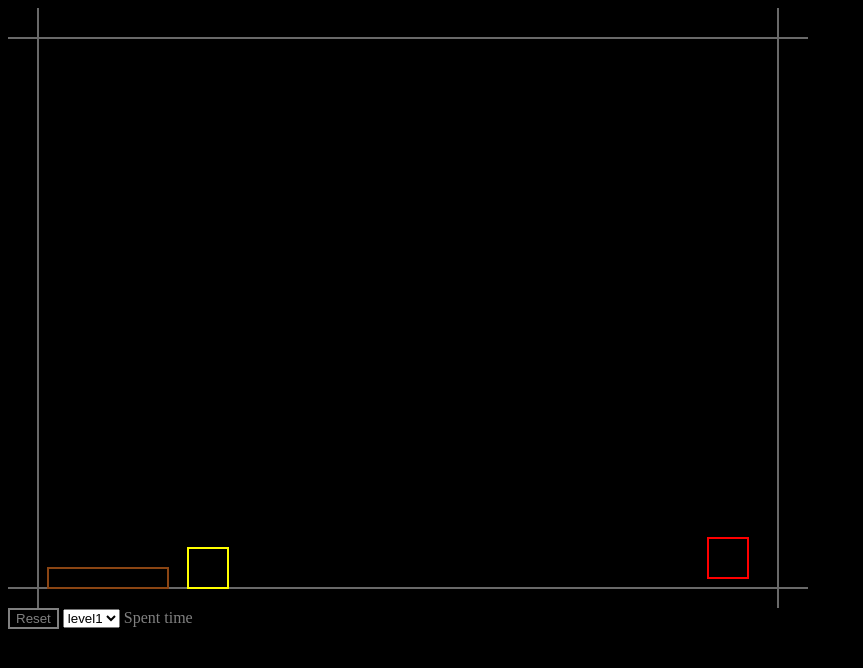
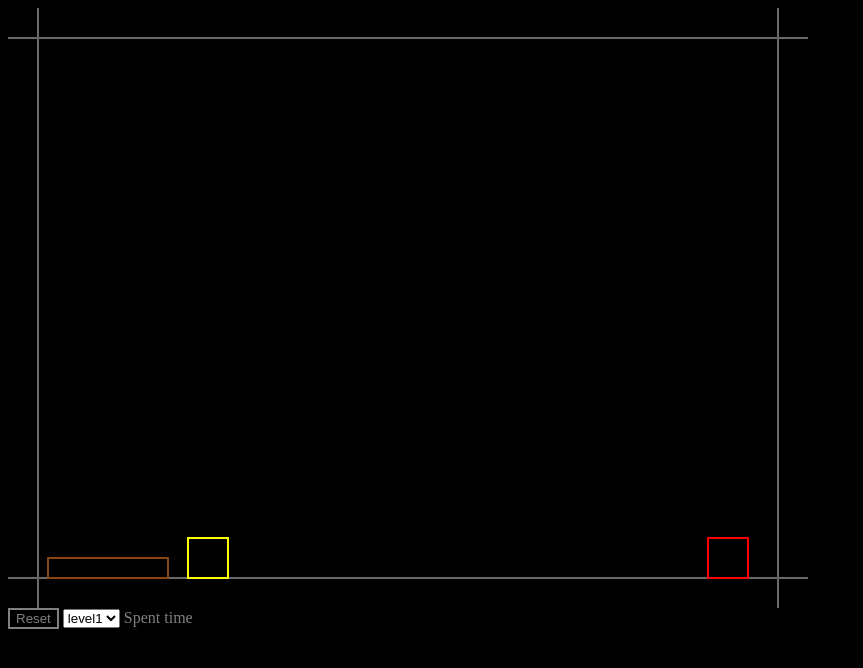
Before and after one commit to Darkborderman/24puzzles, a website: page index.html in a window 1280 px wide. Both pictures are taken after a click on the button "Reset". Shown: the whole page, without its empty margins (0-863 px from the left). Drawn offline with nearby package versions, Linux system fonts and the light colour scheme.

Commit message:
==Refactor function and world render== move some variable declearation from global to blocks Refactor world render-related function to constructor

```diff
--- a/static/js/config.js
+++ b/static/js/config.js
@@ -22,6 +22,8 @@ let Config={
         element:document.getElementById('game'),
     },
     frame:{
+        offset:10,
+        thickness:60,
         setting:{
             isStatic: true,
             render:{
--- a/static/js/game.js
+++ b/static/js/game.js
@@ -18,13 +18,11 @@ let engine = Engine.create();
 world = engine.world;
 engine.world.gravity=Config.engine.gravity;
 
+// run the engine
+Engine.run(engine);
+
 //create world render
 let render=null;
-let mouseConstraint=null;
-let player=null,endPoint=null;
-
-// run the engine
-Engine.run(engine);
 
 function gameStart() {
     //Detect the world has been generated or not
@@ -36,34 +34,36 @@ function gameStart() {
         isFinish:false,
     };
 
+    //game render
     worldRender();
 
     let currentLevel=Level[Config.level];
     levelGenerate(currentLevel);
 
-    //detect game end or not
+    let player=new playerGenerate(currentLevel);
+    let endPoint=new endPointGenerate(currentLevel);
+    let mouseConstraint=new mouseGenerate(render);
+
+    //game event detect
     Events.on(engine, 'collisionStart', function(event) {
         let pairs = event.pairs;
 
-        for (let i = 0, j = pairs.length; i != j; ++i) {
+        for (let i=0, j=pairs.length;i!=j;++i){
             let pair = pairs[i];
             if (pair.bodyA === endPoint&&pair.bodyB===player) {
-                let endDate   = new Date();
                 pair.bodyA.render.strokeStyle = 'white';
-                audio.play();
                 gameFinish(Time);
-
             }
             else if (pair.bodyB === endPoint&&pair.bodyA===player) {
-                let endDate   = new Date();
                 pair.bodyB.render.strokeStyle = 'white';
-                audio.play();
                 gameFinish(Time);
             }
         }
     });
 
     //Player can drag any non-static object except main character
+    //TODO <- detect object movable by additional properties
+    //may change arch to body.setting.canDrag=true/false
     Events.on(mouseConstraint, 'startdrag', function(event){
         if(event.body.label=='player'){
             event.body.isStatic=true;
@@ -78,40 +78,43 @@ function gameStart() {
 
 function gameReset(){
     if(render==null) return;
-    Matter.Render.stop(render);
+    Render.stop(render);
     render.canvas.remove();
     render.canvas = null;
     render.context = null;
     render.textures = {};
     render=null;
 
-    Matter.World.clear(engine.world);
-    Matter.Engine.clear(engine);
+    World.clear(engine.world);
+    Engine.clear(engine);
     gameStart();
 }
 
 function gameFinish(Time){
-    Time.endDate=new Date();
+    audio.play();
     if(!Time.isFinish)
     {
+        Time.endDate=new Date();
         let elapsedTime=(Time.endDate.getTime() - Time.startDate.getTime()) / 1000;
         document.getElementById('time').innerHTML='Spent time: '+elapsedTime+' seconds';
         Time.isFinish=true;
     }
 }
 
-//Use event listener to replace inline HTML
+//Start game when web is ready
 document.addEventListener('DOMContentLoaded',function(){
     document.getElementById('reset').addEventListener('click',function(){
         document.getElementById('time').innerHTML='Spent time';
         gameReset();
     });
     document.getElementById('time').innerHTML='Spent time';
-    Config.level = document.getElementById('selection').value;
+    Config.level=document.getElementById('selection').value;
     gameStart();
 });
+
+//Reset game when changing the level
 document.getElementById('selection').addEventListener('change',function(){
-    Config.level = document.getElementById('selection').value;
+    Config.level=document.getElementById('selection').value;
     document.getElementById('time').innerHTML='Spent time';
     gameReset();
 });
--- a/static/js/render.js
+++ b/static/js/render.js
@@ -6,54 +6,13 @@ function worldRender(){
         options: Config.render.option,
     });
     Render.run(render);
-
-    let mouse = Mouse.create(render.canvas);
-    mouseConstraint = MouseConstraint.create(engine, {
-        mouse: mouse,
-        constraint: Config.mouse.setting,
-    });
-    World.add(world, mouseConstraint);
 }
 
 //Generage world level
 function levelGenerate(currentLevel){
 
     //create world frame
-
-    let frameData=currentLevel.frame;
-
-    let frame={
-        up:Bodies.rectangle(400, 0, 810, 60, Config.frame.setting),
-        down:Bodies.rectangle(400, 610, 810, 60, Config.frame.setting),
-        left:Bodies.rectangle(0,300,60,610, Config.frame.setting),
-        right:Bodies.rectangle(800, 300, 60, 610, Config.frame.setting),
-    }
-    for(frameDirection in frameData)
-    {
-        if(frameData[frameDirection]==true)
-            World.add(world,frame[frameDirection]);
-    }
-
-    //Create player and endpoint
-    if(currentLevel.player.type==='rectangle'){
-        player=Bodies.rectangle(
-            currentLevel.player.position.x,
-            currentLevel.player.position.y,
-            currentLevel.player.size.width,
-            currentLevel.player.size.height,
-            Config.player.setting);
-    }
-    World.add(world,player);
-
-    if(currentLevel.endPoint.type==='rectangle'){
-        endPoint=Bodies.rectangle(
-            currentLevel.endPoint.position.x,
-            currentLevel.endPoint.position.y,
-            currentLevel.endPoint.size.width,
-            currentLevel.endPoint.size.height,
-            Config.endPoint.setting);
-    }
-    World.add(world,endPoint);
+    frameGenerage(currentLevel);
 
     //get level data
     let rectData=currentLevel.rectangle;
@@ -112,8 +71,158 @@ function levelGenerate(currentLevel){
         );
         World.add(world,triChild);
     }
+
+    //create other bodies
+
+    /*
+    rectangle={
+        position:{
+            x:x,
+            y:x
+        }
+        size:{
+            width:x,
+            heightx,
+        }
+        option:{
+            isStatic:true,
+            render:Config.body.static.render, <-maybe use if to select render
+        }
+    }
+    */
+
     //TODO
     //create world's constraint by world.bodies
     //console.log(world.bodies);
     //Set different method for player and endpoint generate
+
 }
+
+function frameGenerage(currentLevel)
+{
+    //generate world frame
+    let frame={
+        up:Bodies.rectangle(
+            Config.canvas.width/2,
+            0,
+            Config.canvas.width+Config.frame.offset,
+            Config.frame.thickness,
+            Config.frame.setting),
+        down:Bodies.rectangle(
+            Config.canvas.width/2,
+            Config.canvas.height,
+            Config.canvas.width+Config.frame.offset,
+            Config.frame.thickness,
+            Config.frame.setting),
+        left:Bodies.rectangle(
+            0,
+            Config.canvas.height/2,
+            Config.frame.thickness,
+            Config.canvas.height+Config.frame.offset,
+            Config.frame.setting),
+        right:Bodies.rectangle(
+            Config.canvas.width,
+            Config.canvas.height/2,
+            Config.frame.thickness,
+            Config.canvas.height+Config.frame.offset,
+            Config.frame.setting),
+    };
+
+    //add frame to the world according to the setting
+    let frameData=currentLevel.frame;
+    for(frameDirection in frameData)
+    {
+        if(frameData[frameDirection]==true)
+            World.add(world,frame[frameDirection]);
+    }
+}
+
+function playerGenerate(currentLevel)
+{
+    if(currentLevel.player.type==='rectangle'){
+        player=Bodies.rectangle(
+            currentLevel.player.position.x,
+            currentLevel.player.position.y,
+            currentLevel.player.size.width,
+            currentLevel.player.size.height,
+            Config.player.setting);
+    }
+    if(currentLevel.player.type==='circle'){
+        player=Bodies.circle(
+            currentLevel.player.position.x,
+            currentLevel.player.position.y,
+            currentLevel.player.radius,
+            Config.player.setting);
+    }
+    if(currentLevel.player.type==='polygon'){
+        player=Bodies.polygon(
+            currentLevel.player.position.x,
+            currentLevel.player.position.y,
+            currentLevel.player.sides,
+            currentLevel.player.radius,
+            Config.player.setting);
+    }
+    if(currentLevel.player.type==='trapezoid')
+    {
+        player=Bodies.trapezoid(
+            currentLevel.player.position.x,
+            currentLevel.player.position.y,
+            currentLevel.player.size.width,
+            currentLevel.player.size.height,
+            currentLevel.player.slope,
+            Config.player.setting);
+    }
+
+    World.add(world,player);
+    return player;
+}
+
+function endPointGenerate(currentLevel)
+{
+    if(currentLevel.endPoint.type==='rectangle'){
+        endPoint=Bodies.rectangle(
+            currentLevel.endPoint.position.x,
+            currentLevel.endPoint.position.y,
+            currentLevel.endPoint.size.width,
+            currentLevel.endPoint.size.height,
+            Config.endPoint.setting);
+    }
+    if(currentLevel.endPoint.type==='circle'){
+        endPoint=Bodies.circle(
+            currentLevel.endPoint.position.x,
+            currentLevel.endPoint.position.y,
+            currentLevel.endPoint.radius,
+            Config.endPoint.setting);
+    }
+    if(currentLevel.endPoint.type==='polygon'){
+        endPoint=Bodies.polygon(
+            currentLevel.endPoint.position.x,
+            currentLevel.endPoint.position.y,
+            currentLevel.endPoint.sides,
+            currentLevel.endPoint.radius,
+            Config.endPoint.setting);
+    }
+    if(currentLevel.endPoint.type==='trapezoid'){
+        endPoint=Bodies.trapezoid(
+            currentLevel.endPoint.position.x,
+            currentLevel.endPoint.position.y,
+            currentLevel.endPoint.size.width,
+            currentLevel.endPoint.size.height,
+            currentLevel.endPoint.slope,
+            Config.endPoint.setting);
+    }
+
+    World.add(world,endPoint);
+    return endPoint;
+}
+
+//Generate mouse
+function mouseGenerate(render){
+    let mouse = Mouse.create(render.canvas);
+    mouseConstraint = MouseConstraint.create(engine, {
+        mouse: mouse,
+        constraint: Config.mouse.setting,
+    });
+    World.add(world, mouseConstraint);
+    return mouseConstraint;
+}
```
Also changed, not shown: index.html (+1 -0 lines).
